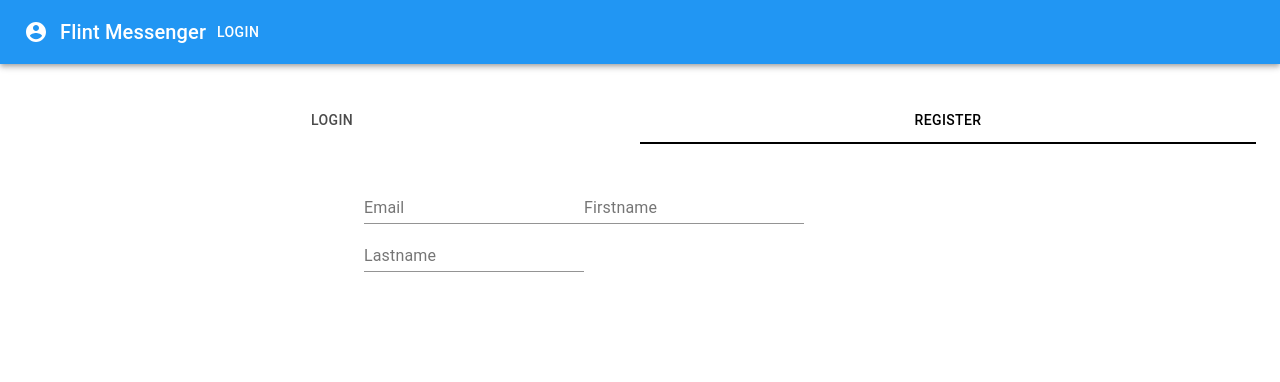
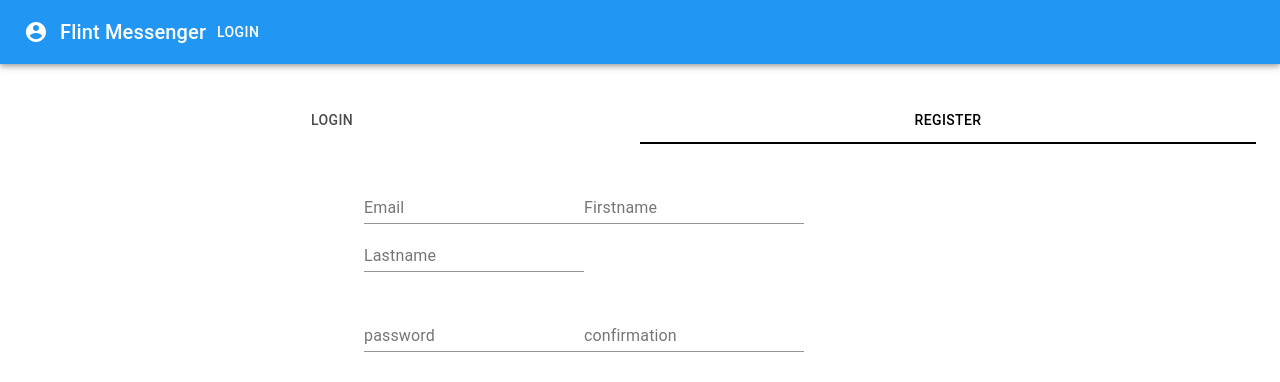
Before and after one commit to davidguerradsc/RebootJS-Front-AlanTuring-1, a React (Create React App) app: page /login in a window 1280 px wide. Both pictures are taken after a click on the tab "REGISTER". Shown: the top 382 px of the page. Built offline with nearby package versions, Linux system fonts and the light colour scheme.

Commit message:
start credentials

```diff
--- a/src/Login/components/CredentialSection.tsx
+++ b/src/Login/components/CredentialSection.tsx
@@ -1,11 +1,41 @@
-import React from 'react';
+import { TextField } from '@material-ui/core';
+import React, { Fragment } from 'react';
 
-class CredentialSection extends React.Component {
-  render(){
+interface CredentialSectionProps {
+  password: string;
+  confirmation: string;
+  handleChange: (field: string, value: string) => void;
+}
+
+class IdentitySection extends React.Component<CredentialSectionProps> {
+  render() {
+    // const isValid = true
+    // const errorDisplay = {
+    //   error: true,
+    //   helperText: "error"
+    // }
+    // const toto = {
+    //   label: "Email",
+    //   value: this.props.email,
+    //   onChange: (e: any) => this.props.handleChange("email", e.target.value)
+    // }
+
+    // Puis, a mettre dans le composant : {...(!isValid ? errorDisplay : {})}
     return (
-      <h1> Credentials </h1>
+      <Fragment>
+        <TextField
+          label="password"
+          value={this.props.password}
+          onChange={(e) => this.props.handleChange("password", e.target.value)}
+        />
+        <TextField
+          label="confirmation"
+          value={this.props.password}
+          onChange={(e) => this.props.handleChange("confirmation", e.target.value)}
+        />
+      </Fragment>
     )
   }
 }
 
-export default CredentialSection;
+export default IdentitySection;
--- a/src/Login/components/RegisterForm.tsx
+++ b/src/Login/components/RegisterForm.tsx
@@ -50,13 +50,13 @@ class RegisterForm extends React.Component<{}, RegisterFormState> {
               handleChange={this.handleChange}
             />
           </Box>
-          {/* <Box style={{margin: "2rem 0"}}>
+          <Box style={{margin: "2rem 0"}}>
             <CredentialSection
               password={password}
               confirmation={confirmation}
               handleChange={this.handleChange}
             />
-          </Box> */}
+          </Box>
         </form>
       </Container>
     )
```
Also changed, not shown: src/Login/components/CredentialsSection.tsx (deleted, +0 -41 lines).
